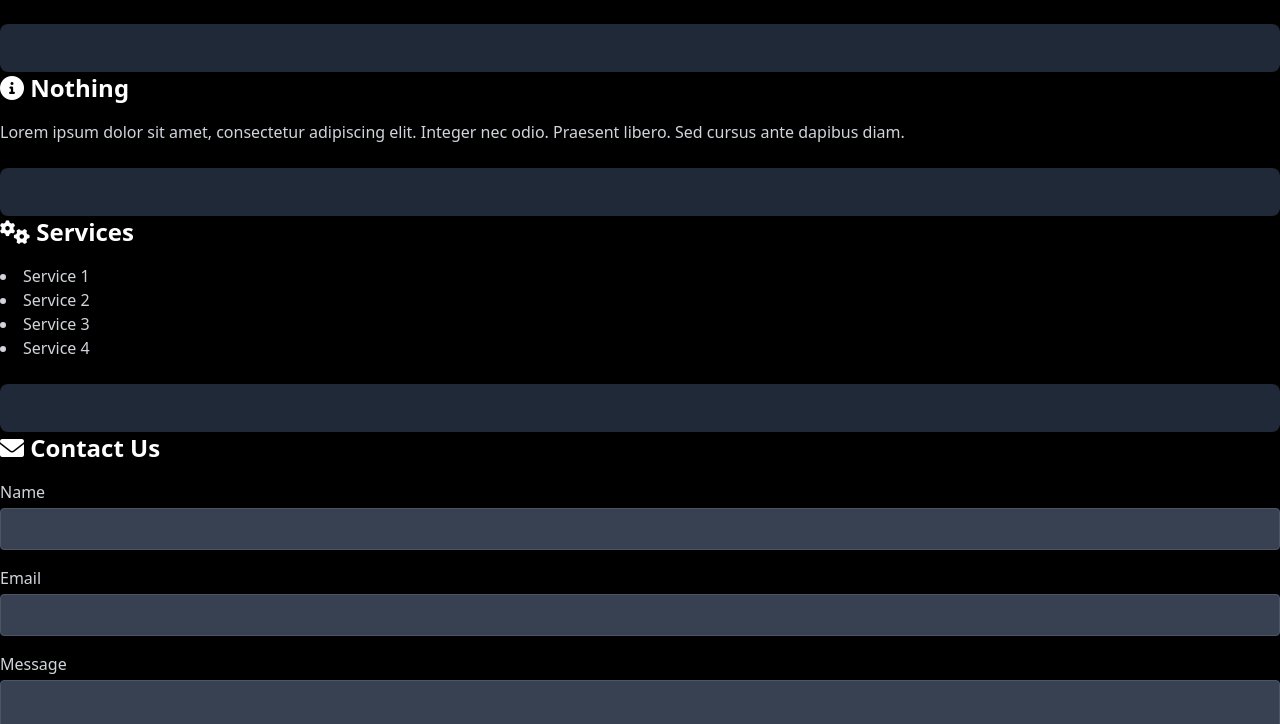
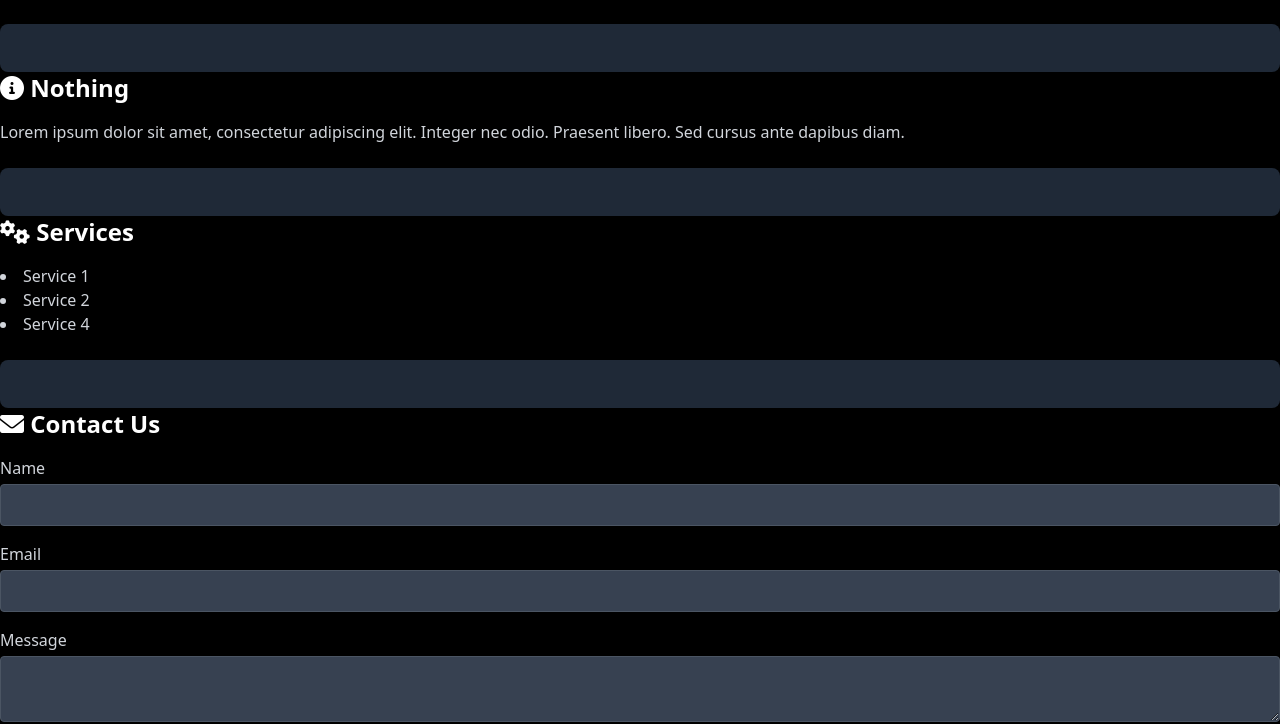
Before and after one commit to Emberate/fictional-adventure, a plain HTML site: page index.html in a window 1280 px wide. Shown: the part 76-800 px from the top of the page. Drawn offline with nearby package versions, Linux system fonts and the light colour scheme.

Commit message:
removed service3

```diff
--- a/index.html
+++ b/index.html
@@ -23,7 +23,6 @@
             <ul class="list-disc list-inside text-gray-300">
                 <li>Service 1</li>
                 <li>Service 2</li>
-                <li>Service 3</li>
                 <li>Service 4</li>
             </ul>
         </section>
```
